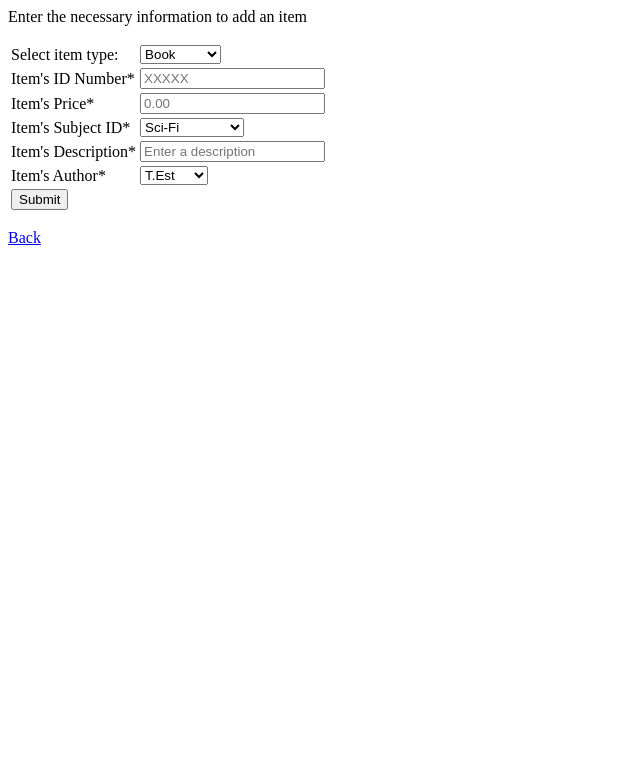
After one commit to rushourcal/Database_Project_Spring2018, a PHP site: page /addItem.php in a window 1280 px wide. The commit adds this page. Shown: the top 783 px of the page, without its empty margins (0-640 px from the left). Run offline with PHP 8.4, Linux system fonts and the light colour scheme.

Commit message:
addItem page is functional. Could work better with dynamic lists that get all available options from authors, subjects, etc... in the select tag options.

```diff
--- a/addAuthor.php
+++ b/addAuthor.php
@@ -37,5 +37,6 @@
                 </tr>
             </table>
         </form>
+		<p><a href="index.php">Back</a></p>
 	</body>
 </title>
--- /dev/null
+++ b/addItem.php
@@ -0,0 +1,147 @@
+<title>Add Item</title>
+<head>
+	<script>
+	function selectItem(item){
+		var value = item.value;
+		switch(value){
+			case "1":
+					document.getElementById("authorSelector").style.display = "table-row";
+					document.getElementById("directorSelector").style.display = "none";
+					document.getElementById("publisherSelector").style.display = "none";
+					break;
+			case "2":
+					document.getElementById("authorSelector").style.display = "none";
+					document.getElementById("directorSelector").style.display = "table-row";
+					document.getElementById("publisherSelector").style.display = "none";
+					break;
+			case "3":
+					document.getElementById("authorSelector").style.display = "none";
+					document.getElementById("directorSelector").style.display = "none";
+					document.getElementById("publisherSelector").style.display = "table-row";
+					break;
+
+		}
+	}
+	</script>
+</head>
+	<body>
+		<p>Enter the necessary information to add an item</p>
+		<form name="addItem" method= "POST">
+			<table>
+				<tr>
+					<td> Select item type: </td>
+					<td>
+						<select id="itemSelector" name="itemSelector" onchange="selectItem(this)">
+							<option value="1">Book</option>
+							<option value="2">Film</option>
+							<option value="3">Periodical</option>
+						</select>
+					</td>
+				</tr>
+                <tr>
+                    <td>Item's ID Number<a title = "Required">*</a></td>
+                    <td>
+                        <input type="number" name="Item_id" placeholder="XXXXX" pattern="[0-9]{0,11}" title="A number not currently in the database." required>
+                    </td>
+                </tr>
+				<tr>
+                    <td>Item's Price<a title = "Required">*</a></td>
+                    <td>
+                        <input type="text" name="Item_Price" placeholder="0.00" pattern="[0-9]{0,10}\.[0-9]{2}" title="XXX.XX a price for the item with two decimal places." required>
+                    </td>
+                </tr>
+				<tr>
+                    <td>Item's Subject ID<a title = "Required">*</a></td>
+                    <td>
+                        <select id="subjectSelection" name="subjectSelection">
+							<option value="1">Sci-Fi</option>
+							<option value="2">Adventure</option>
+							<option value="3">Psychological</option>
+						</select>
+                    </td>
+                </tr>
+				<tr>
+                    <td>Item's Description<a title = "Required">*</a></td>
+                    <td>
+                        <input type="text" name="Description" placeholder="Enter a description" pattern="[a-zA-Z0-9.,!? :]{0,255}" title="A simple description of the item." required>
+                    </td>
+                </tr>
+				<tr id="authorSelector" style="display: table-row;">
+                    <td>Item's Author<a title = "Required">*</a></td>
+                    <td>
+                        <select id="authorSelection" name="authorSelection">
+							<option value="1">T.Est</option>
+							<option value="2">A.Uthor</option>
+						</select>
+					</td>
+                </tr>
+				<tr  id="directorSelector" name="directorSelector" style="display: none;">
+                    <td>Item's Director<a title = "Required">*</a></td>
+                    <td>
+                        <select id="directorSelection">
+							<option value="1">T.Est</option>
+							<option value="2">D.Irector</option>
+						</select>
+					</td>
+                </tr>
+				<tr id="publisherSelector" name="publisherSelector" style="display: none;">
+                    <td>Item's Publisher<a title = "Required">*</a></td>
+                    <td>
+                        <select id="publisherSelection">
+							<option value="1">T.Est</option>
+							<option value="2">P.Ublisher</option>
+						</select>
+					</td>
+                </tr>
+
+                <tr>
+                    <td><input type="submit" name="submit" value="Submit">
+                    <!-- Above: Submit button. When pressed, submits the POST values to the next page, which is this same page reloaded.-->
+                    <?php
+
+						if (isset($_POST['submit'])){#check if the post value for the submit button is currently stored (sent from previous page's form.)')
+						#The post values are empty until the first time the submit button is pressed, and emptied/repopulated after
+						#Another form uses post in the next page. The php code being down below the submit button has nothing to do with the time it is run.
+						#Even if the POST values are not set, this code is looked at before the submit button is pressed.
+								#Variables. mysqli_real_escape_string makes input text into a "safe" string for an sqli query. Security against injection.
+							include_once('dbconnection.php');
+							$itemType = (int)$_POST["itemSelector"];
+							$Item_id = mysqli_real_escape_string($link, $_POST['Item_id']);
+							$Item_Price = (float)$_POST['Item_Price'];
+							$Subject = (int)$_POST['subjectSelection'];
+							$Description = mysqli_real_escape_string($link, $_POST['Description']);
+							$Author_ID = (int)$_POST['authorSelection'];
+							$Director_ID = (int)$_POST['directorSelection'];
+							$Publisher_ID = (int)$_POST['publisherSelection'];
+
+							$sql = "INSERT INTO `items` (`Item_id`, `Subject_id`, `Description`, `Price`, `Item_image`, ";
+							switch($itemType){
+								case 1:
+									$sql2 = $sql . "`Author_id`, `Item_type`) VALUES ('$Item_id', '$Subject', '$Description', '$Item_Price', NULL, '$Author_ID', '$itemType'); ";
+									break;
+								case 2:
+									$sql2 = $sql . "`Director_id`, `Item_type`) VALUES ('$Item_id', '$Subject', '$Description', '$Item_Price', NULL, '$Director_ID', '$itemType'); ";
+									break;
+								case 3:
+									$sql2 = $sql . "`Publisher_id`, `Item_type`) VALUES ('$Item_id', '$Subject', '$Description', '$Item_Price', NULL, '$Publisher_ID', '$itemType'); ";
+									break;
+
+							}
+							$result = mysqli_query($link,$sql2);
+							if($result){
+								echo "Item was successfully added to the database.";
+							}else{
+								echo "Query Failed itemType $itemType: $sql2";
+							}
+							mysqli_close($link);
+							exit();
+						}
+
+                    ?>
+                    </td>
+                </tr>
+            </table>
+        </form>
+		<p><a href="index.php">Back</a></p>
+	</body>
+</title>
--- a/index.php
+++ b/index.php
@@ -3,6 +3,7 @@
 <h1>Options:</h1>
 <p><a href="addAuthor.php">Add Author</a></p><!--this is a simple link to the addAuthor.php file-->
 <p><a href="addCustomer.php">Add Customer</a></p>
+<p><a href="addItem.php">Add Item</a></p>
 <p>More soon</p>
 </body>
 </title>
```
Also changed, not shown: addCustomer.php (+8 -7 lines), bookstore.sql (+39 -10 lines).
